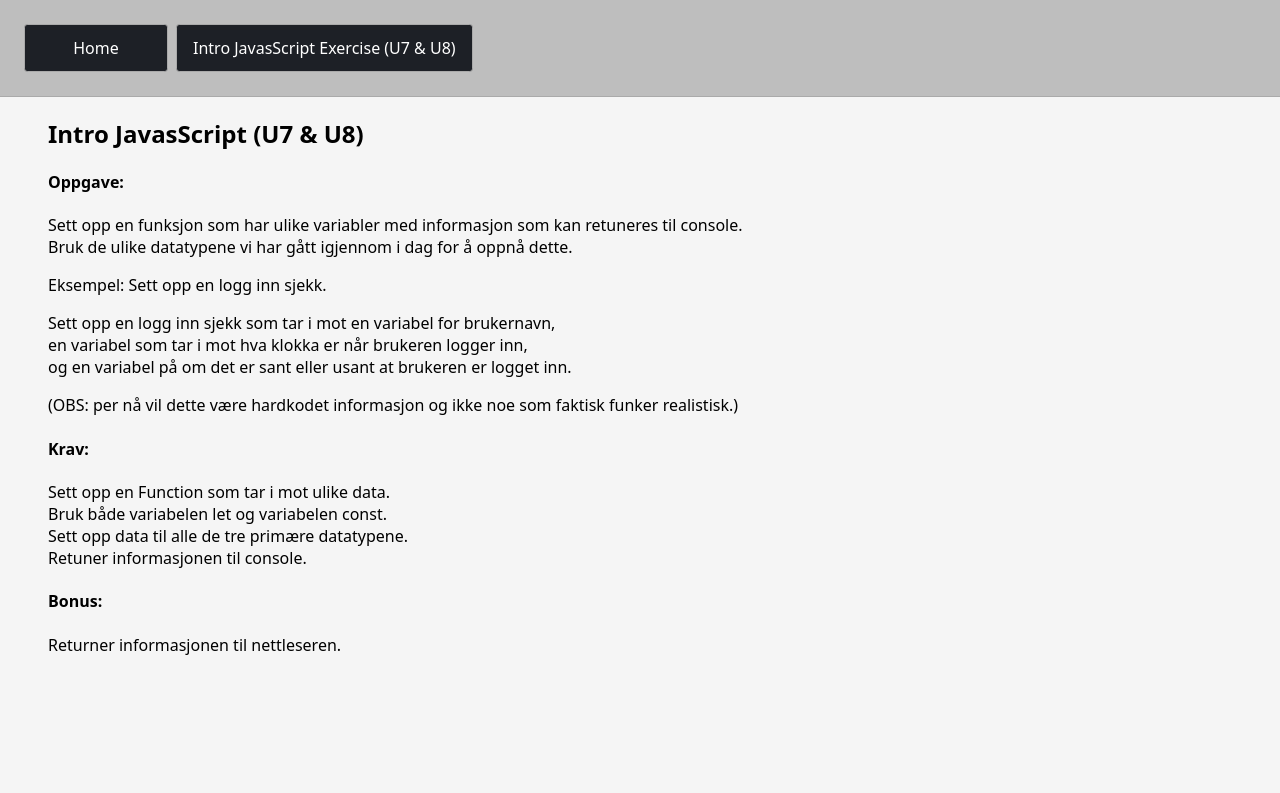
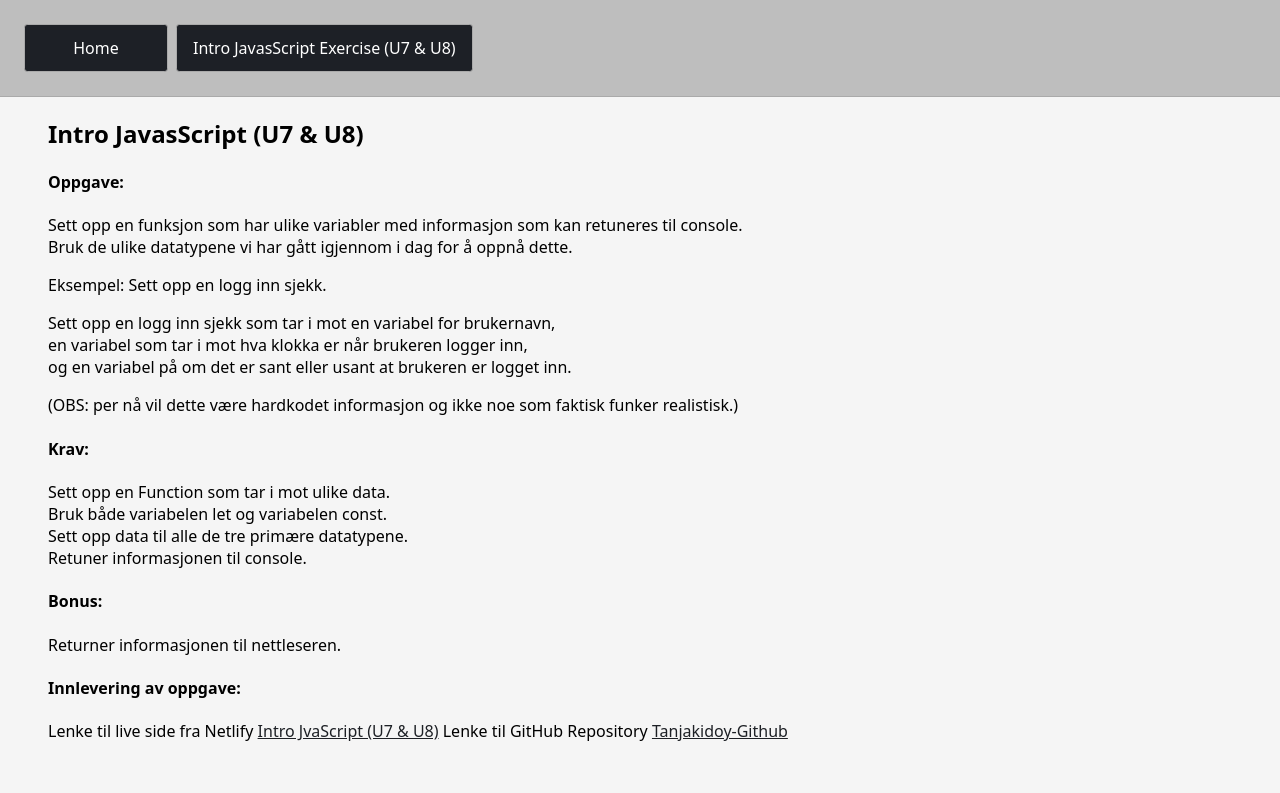
Before and after one commit to Tanjakidoy/U7-U8-Kodeloftet-Intro-JavaScript, a website: page page2.html in a window 1280 px wide. Drawn offline with Linux system fonts and the light colour scheme.

Commit message:
After Lesson

```diff
--- a/page2.html
+++ b/page2.html
@@ -27,3 +27,10 @@ Sett opp data til alle de tre primære datatypene.<br>
 Retuner informasjonen til console.</p>
 <h4>Bonus:</h4>
 <p>Returner informasjonen til nettleseren.</p>
+
+<h4>Innlevering av oppgave:</h4>
+Lenke til live side fra Netlify
+<a href="https://u7-u8-kodeloftet-intro-javascript.netlify.app/">Intro JvaScript (U7 & U8)</a>
+
+Lenke til GitHub Repository
+<a href="https://github.com/Tanjakidoy/U7-U8-Kodeloftet-Intro-JavaScript/blob/main/script.js">Tanjakidoy-Github</a>
--- a/script.js
+++ b/script.js
@@ -1,16 +1,14 @@
 function loginCheck(username, currentHour, isLoggedIn) {
-  if (isLoggedIn)
-    {
-    console.log("Login successful!");
+  if (isLoggedIn) {
+      console.log("Login successful!");
       console.log("Username: " + username);
       console.log("Logged in at: " + currentHour + " hours.");
-  }
-    else {
+  } else {
       console.log("Login failed. Please try again.");
   }
 }
 
-const username = "Tanja";
+const username = "aliceWonder";
 let currentHour = new Date().getHours();
 let isLoggedIn = true;
 
```
Also changed, not shown: index.html (+0 -23 lines).
